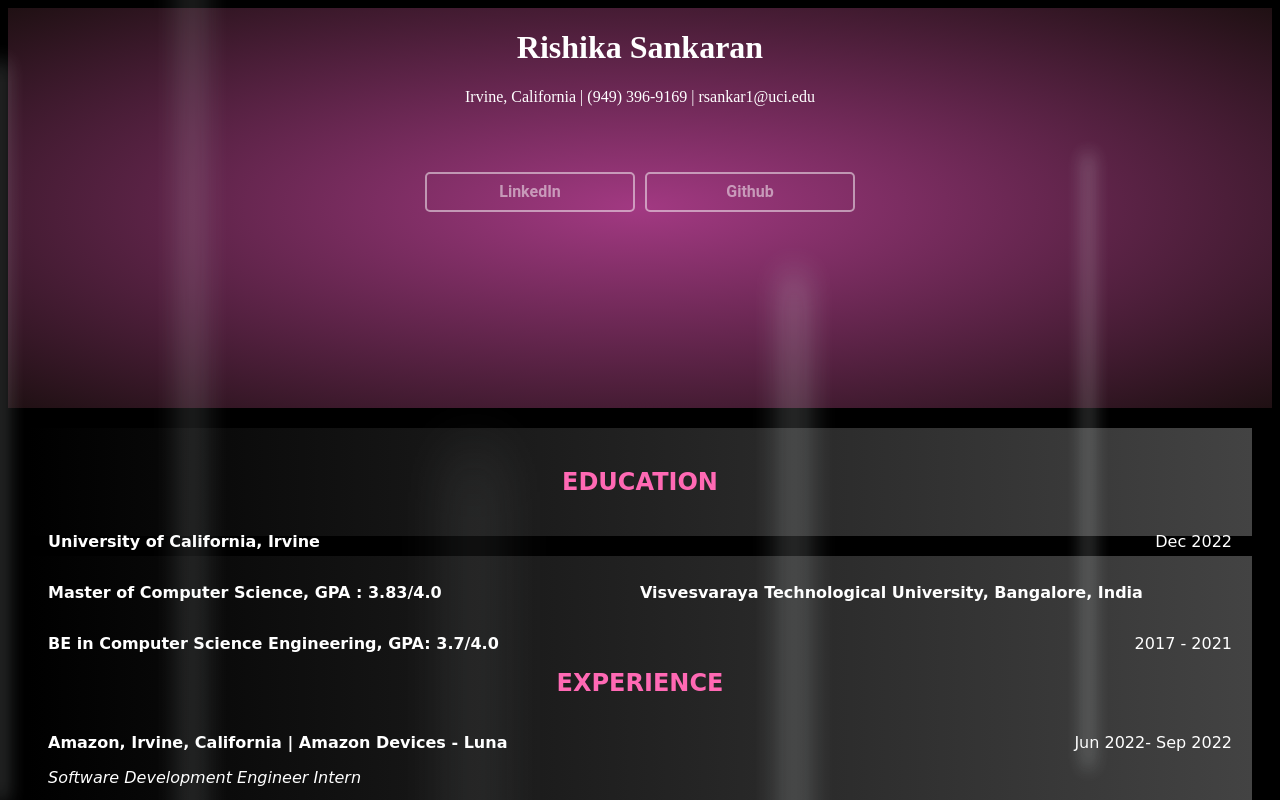
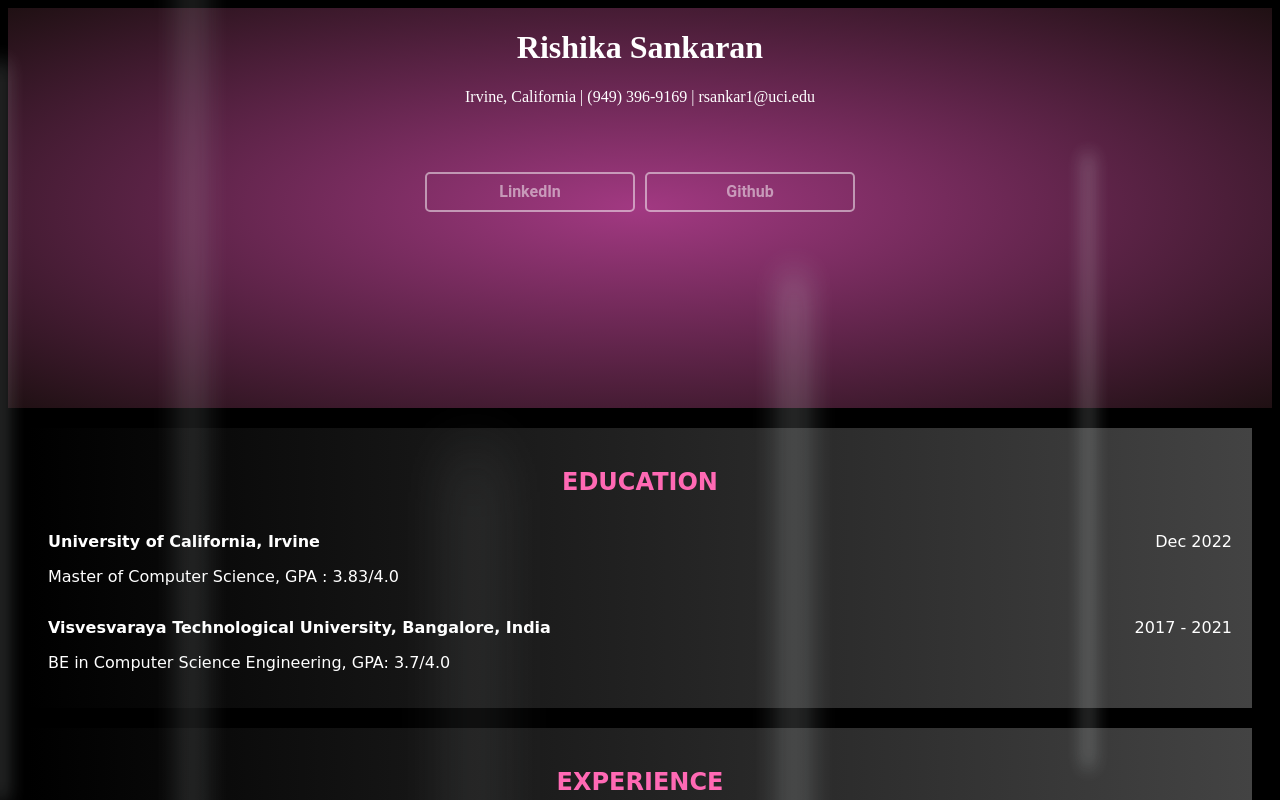
Before and after one commit to rishika11111/rishikasankaran, a Next.js app: page / in a window 1280 px wide. Shown: the top 800 px of the page. Built offline with nearby package versions, Linux system fonts and the light colour scheme.

Commit message:
Adjusting alignment - Portfolio 1.0

```diff
--- a/pages/education.tsx
+++ b/pages/education.tsx
@@ -7,11 +7,11 @@ export default function Education() {
       <h2 className={edu_styles.titles}>EDUCATION</h2>
       <p className={edu_styles.uni} >University of California, Irvine</p>
       <p className={edu_styles.dates}>Dec 2022</p>
-      <p className = {edu_styles.uni}>Master of Computer Science, GPA : 3.83/4.0 </p>
+      <p>Master of Computer Science, GPA : 3.83/4.0 </p>
 
       <p className={edu_styles.uni}>Visvesvaraya Technological University, Bangalore, India </p>
       <p className={edu_styles.dates}>2017 - 2021</p>
-      <p className = {edu_styles.uni}>BE in Computer Science Engineering, GPA: 3.7/4.0</p>
+      <p>BE in Computer Science Engineering, GPA: 3.7/4.0</p>
   </>
   )
 }
```
